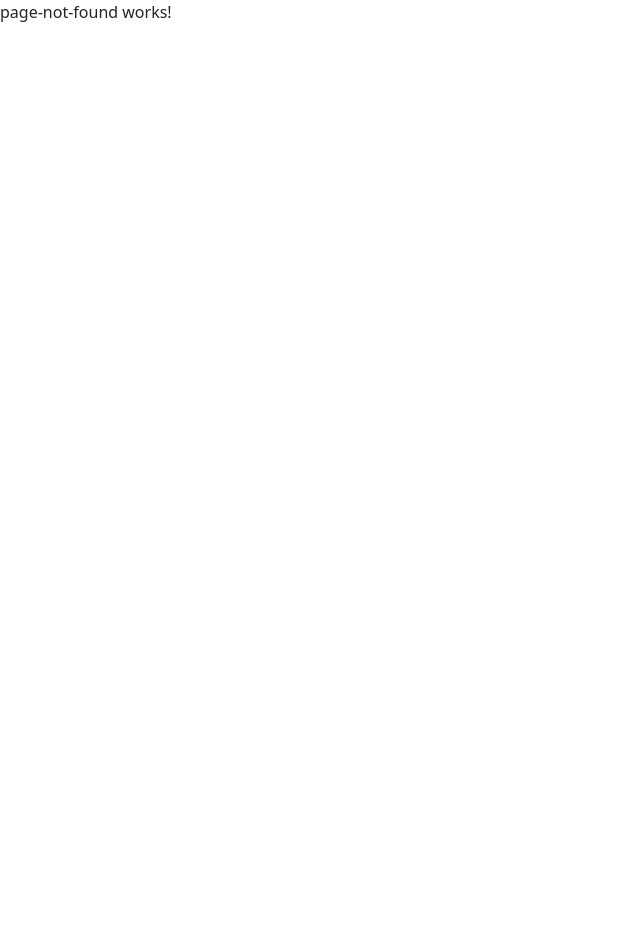
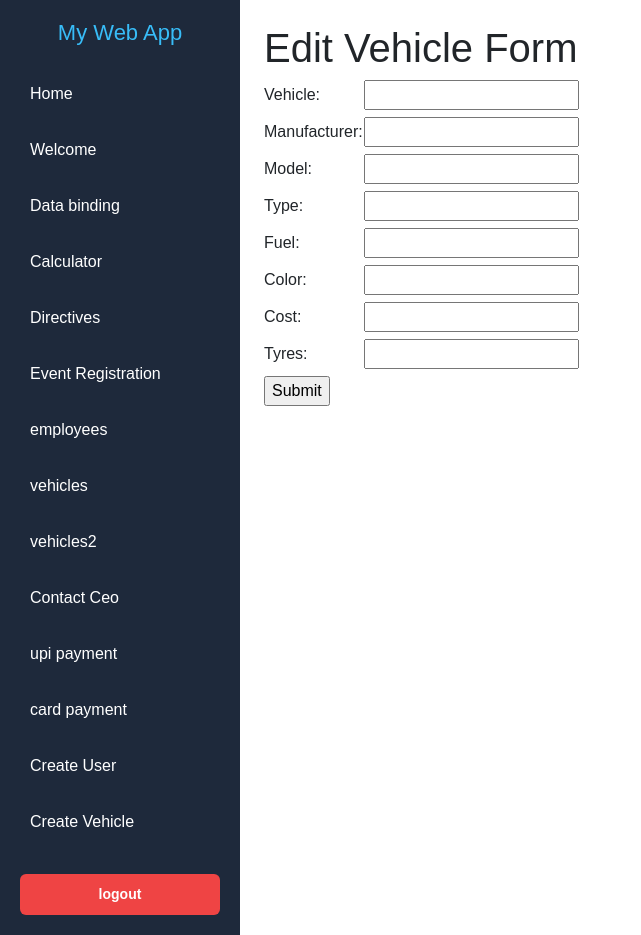
Before and after one commit to Akhilg3m/my-app-feb26, an Angular app: page /dashboard/edit-vehicle/1 in a window 1280 px wide. Shown: the whole page, without its empty margins (0-641 px from the left). Before the commit the page ends 800 px from the top, so only its background shows below. Built offline with nearby package versions, Linux system fonts and the light colour scheme; no server answers; sample sign-in values are in the browser's storage.

Commit message:
edit completed

```diff
--- a/src/app/app-routing.module.ts
+++ b/src/app/app-routing.module.ts
@@ -34,6 +34,7 @@ const routes: Routes = [
     {path:'create-user', component:CreateUserComponent},
     {path:'create-vehicle', component:CreateVehicleComponent},
     {path:'view-vehicle/:id', component:ViewVehicleComponent},
+    {path:'edit-vehicle/:id', component: CreateVehicleComponent},
     {path:'payment', loadChildren:()=>import('./payment/payment.module').then(m=>m.PaymentModule)}
   ]},
   {path:'', component: LoginComponent},
--- a/src/app/create-vehicle/create-vehicle.component.css
+++ b/src/app/create-vehicle/create-vehicle.component.css
@@ -0,0 +1,4 @@
+label{
+    width:100px;
+    margin-bottom: 10px;
+}
--- a/src/app/create-vehicle/create-vehicle.component.html
+++ b/src/app/create-vehicle/create-vehicle.component.html
@@ -1,4 +1,4 @@
-<p>create-vehicle works!</p>
+<h1>{{id?'Edit':'Create'}} Vehicle Form</h1>
 
 <form [formGroup]="vehicleForm" (ngSubmit)="submit()">
 
--- a/src/app/create-vehicle/create-vehicle.component.ts
+++ b/src/app/create-vehicle/create-vehicle.component.ts
@@ -1,6 +1,7 @@
 import { Component } from '@angular/core';
 import { FormControl, FormGroup, ɵInternalFormsSharedModule } from '@angular/forms';
 import { VehicleService } from '../vehicle.service';
+import { ActivatedRoute } from '@angular/router';
 
 @Component({
   selector: 'app-create-vehicle',
@@ -9,7 +10,7 @@ import { VehicleService } from '../vehicle.service';
 })
 export class CreateVehicleComponent {
 
-  vehicleForm:FormGroup = new FormGroup({
+  vehicleForm: FormGroup = new FormGroup({
     Vehicle: new FormControl(),
     manufacturer: new FormControl(),
     model: new FormControl(),
@@ -20,19 +21,47 @@ export class CreateVehicleComponent {
     tyres: new FormControl()
   })
 
-  constructor(private vehicleService:VehicleService){}
-
-  submit(){
-    console.log(this.vehicleForm);
-    this.vehicleService.createVehicle(this.vehicleForm.value).subscribe(
-      (data:any)=>{
-        alert("vehicle created successfully!!!");
-        this.vehicleForm.reset();
-      },
-      (err:any)=>{
-        alert("internal server error");
+  id: string = "";
+  constructor(private vehicleService: VehicleService, private activatedRoute: ActivatedRoute) {
+    activatedRoute.params.subscribe(
+      (data: any) => {
+        this.id = data.id;
+        vehicleService.getVehicle(data.id).subscribe(
+          (data: any) => {
+            this.vehicleForm.patchValue(data);
+          }
+        )
       }
     )
   }
 
+  submit() {
+    console.log(this.vehicleForm);
+
+    if (this.id) {
+      // edit
+      this.vehicleService.editVehicle(this.id, this.vehicleForm.value).subscribe(
+        (data: any) => {
+          alert("vehicle edited successfully!!!");
+          this.vehicleForm.reset();
+        },
+        (err: any) => {
+          alert("internal server error");
+        }
+      )
+    }
+    else {
+      // create
+      this.vehicleService.createVehicle(this.vehicleForm.value).subscribe(
+        (data: any) => {
+          alert("vehicle created successfully!!!");
+          this.vehicleForm.reset();
+        },
+        (err: any) => {
+          alert("internal server error");
+        }
+      )
+    }
+  }
+
 }
--- a/src/app/vehicle.service.ts
+++ b/src/app/vehicle.service.ts
@@ -16,7 +16,6 @@ export class VehicleService {
   getVehicle(id:string):Observable<any>{
     return this.httpClient.get("https://6128991386a213001729f9df.mockapi.io/test/v1/jurisdiction/"+id);
   }
-
 
   filterVehicles(term:string):Observable<any>{
     return this.httpClient.get("https://6128991386a213001729f9df.mockapi.io/test/v1/jurisdiction?filter="+term);
@@ -38,6 +37,10 @@ export class VehicleService {
     return this.httpClient.post("https://6128991386a213001729f9df.mockapi.io/test/v1/jurisdiction",vehicle);
   }
 
+  editVehicle(id:string, vehicle:any):Observable<any>{
+    return this.httpClient.put("https://6128991386a213001729f9df.mockapi.io/test/v1/jurisdiction/"+id,vehicle);
+  }
+
   deleteVehicle(id:string):Observable<any>{
     return this.httpClient.delete("https://6128991386a213001729f9df.mockapi.io/test/v1/jurisdiction/"+id);
   }
--- a/src/app/vehicles/vehicles.component.html
+++ b/src/app/vehicles/vehicles.component.html
@@ -36,7 +36,7 @@
             <td>{{vehicle.tyres}}</td>
             <td>
                 <button class="btn btn-primary" routerLink="/dashboard/view-vehicle/{{vehicle.id}}">view</button>
-                <button class="btn btn-warning">edit</button>
+                <button class="btn btn-warning" routerLink="/dashboard/edit-vehicle/{{vehicle.id}}">edit</button>
                 <button (click)="deleteVehicle(vehicle.id)" class="btn btn-danger">delete</button>
             </td>
         </tr>
```
